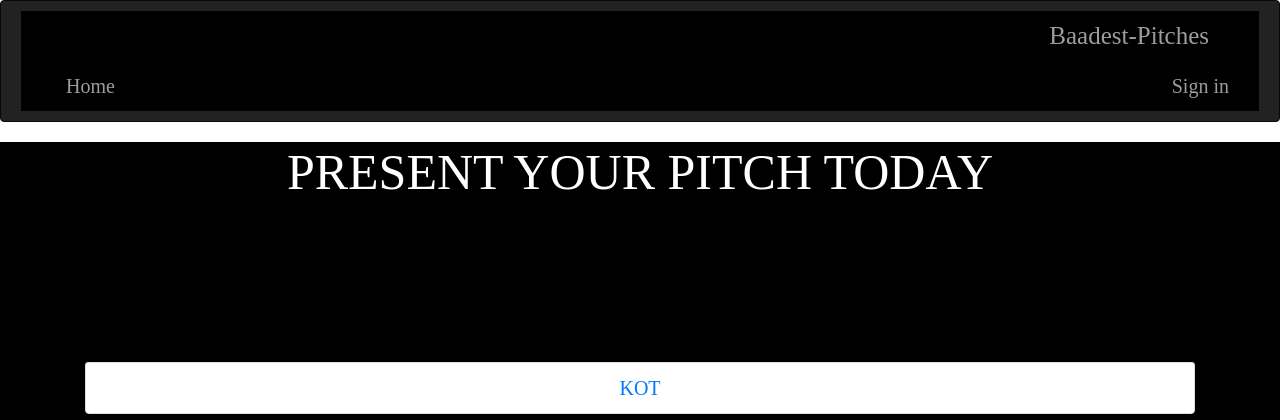
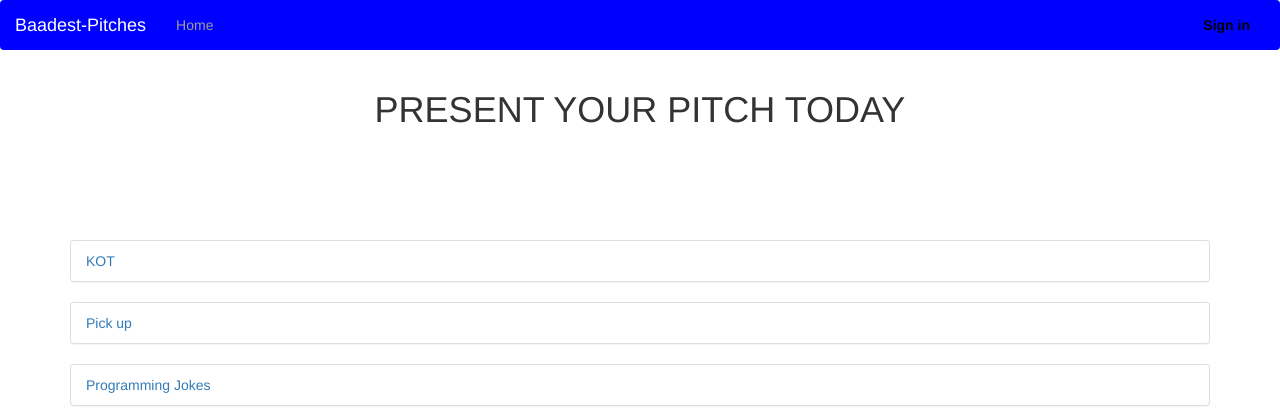
Before and after one commit to feysal-Ibrahim/Baddas-pitch, a Flask app: page / in a window 1280 px wide. Shown: the top 420 px of the page. Run offline with Flask 2, Linux system fonts and the light colour scheme; data that the repository does not hold is empty; some libraries are stand-ins or nearby versions.

Commit message:
worked on ui

```diff
--- a/app/templates/index.html
+++ b/app/templates/index.html
@@ -3,12 +3,7 @@
 {% import 'bootstrap/wtf.html' as wtf%}
 {% import 'macros.html' as macro %}
 
-{% block styles %}
-  {{super()}}
-  <link rel="stylesheet" href="{{url_for('static',filename='css/style.css')}}">
-  <link rel="stylesheet" href="https://maxcdn.bootstrapcdn.com/bootstrap/4.0.0/css/bootstrap.min.css" integrity="sha384-Gn5384xqQ1aoWXA+058RXPxPg6fy4IWvTNh0E263XmFcJlSAwiGgFAW/dAiS6JXm" crossorigin="anonymous">
-  <script src="https://maxcdn.bootstrapcdn.com/bootstrap/4.0.0/js/bootstrap.min.js" integrity="sha384-JZR6Spejh4U02d8jOt6vLEHfe/JQGiRRSQQxSfFWpi1MquVdAyjUar5+76PVCmYl" crossorigin="anonymous"></script>
-  {% endblock %}
+
 
 
 {% block content %}
--- a/app/templates/navbar.html
+++ b/app/templates/navbar.html
@@ -1,4 +1,5 @@
-<div class="navbar navbar-inverse" role="navigation">
+
+<div class="navbar navbar-inverse" role="navigation" style="background-color:blue; border:white;">
        <div class="container-fluid">
            <div class="navbar-header">
                <button type="button" class="navbar-toggle" data-toggle="collapse" data-target=".navbar-collapse">
@@ -15,12 +16,12 @@
                </ul>
               <ul class="nav navbar-nav navbar-right">
                   {% if current_user.is_authenticated %}
-                  <li><a href="{{url_for('main.profile',uname=current_user.username)}}">Profile</a></li><
-                  <li><a class="nav-item nav-link" href="{{ url_for('main.new_pitch') }}">New Pitch</a></li>
-                  <li style="color:white;padding:15px;">{{current_user.username}}</li>
-                  <li><a href="{{url_for('auth.logout')}}">Sign out</a></li>
+                  <li><a href="{{url_for('main.profile',uname=current_user.username)}}" style="color:black; font-weight:bolder;">Profile</a></li><
+                  <li><a class="nav-item nav-link" href="{{ url_for('main.new_pitch') }}" style="color:black; font-weight:bolder;">New Pitch</a></li>
+                  <li style="color:white;padding:15px;"style="color:black; font-weight:bolder;">{{current_user.username}}</li>
+                  <li><a href="{{url_for('auth.logout')}} "style="color:black; font-weight:bolder;">Sign out</a></li>
                   {% else %}
-                  <li><a href="{{url_for('auth.login')}}">Sign in</a></li>
+                  <li><a href="{{url_for('auth.login')}}" style="color:black; font-weight:bolder;">Sign in</a></li>
                   {%endif%}
                 </ul>
 
--- a/manage.py
+++ b/manage.py
@@ -5,11 +5,11 @@ from  flask_migrate import Migrate, MigrateCommand
 
 
 # Creating app instance
-# app = create_app('development')
+app = create_app('development')
 '''
 development is for launching the app locally..please uncomment it when you want to run the app locally
 '''
-app = create_app('production')
+#app = create_app('production')
 '''
 production is for launching the app remotely..please uncomment it when you want to run the app remotely
 '''
```
Also changed, not shown: README.md.
